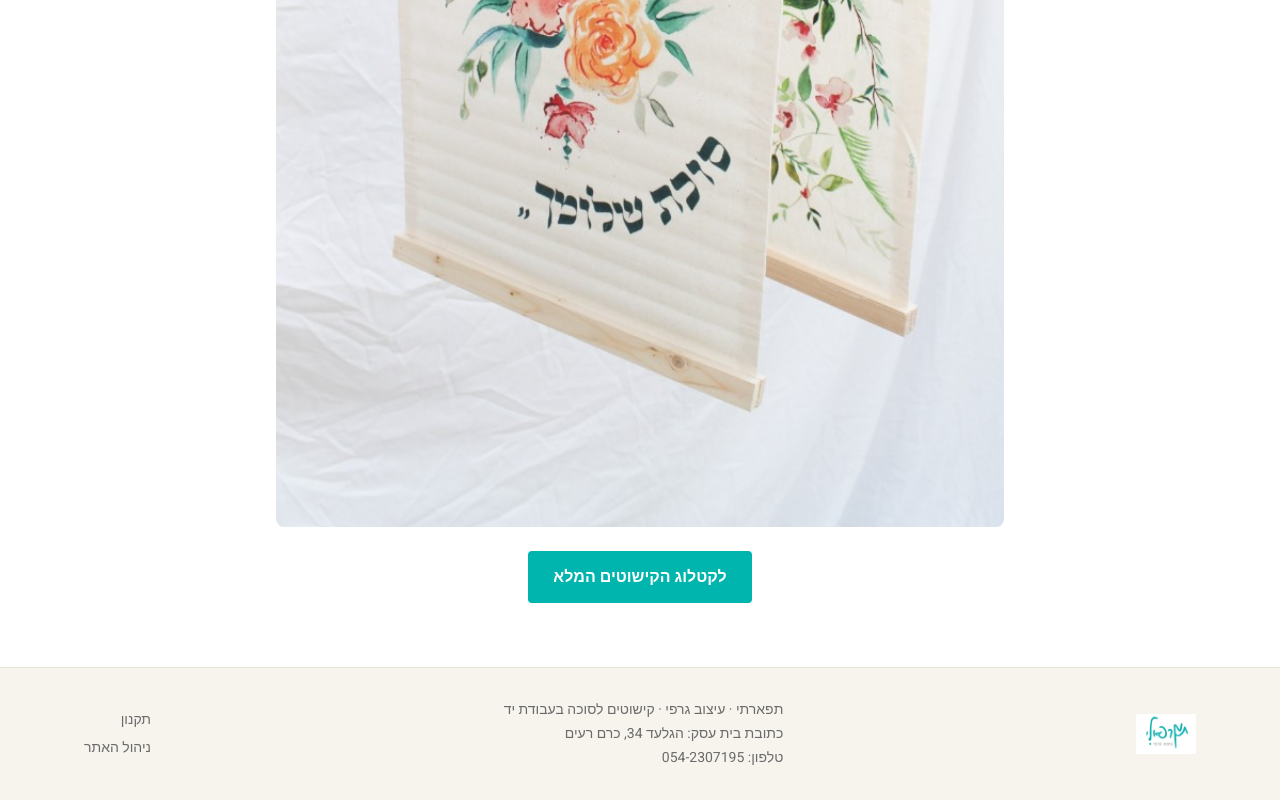
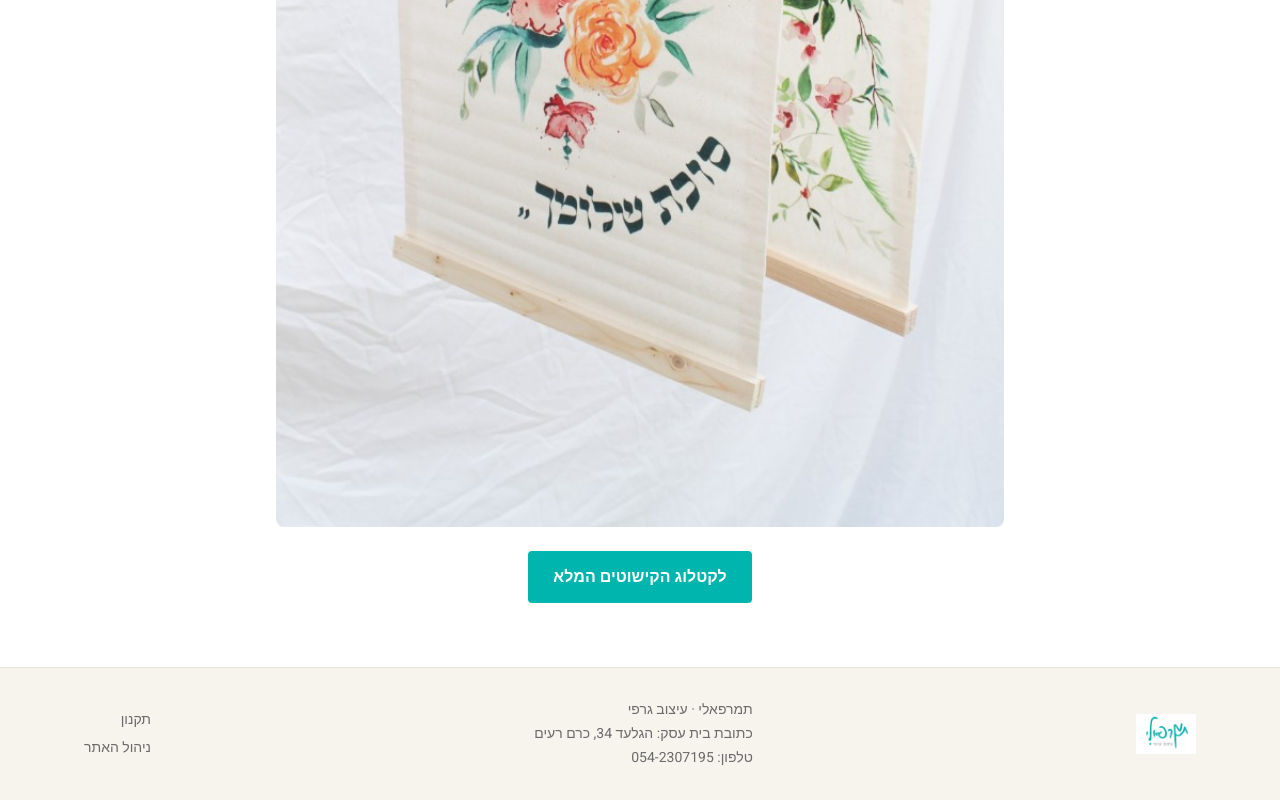
Before and after one commit to betsalelkogo/Sukkot, a Next.js app: page / in a window 1280 px wide. Shown: the part 2569-3369 px from the top of the page. Built offline with nearby package versions, Linux system fonts and the light colour scheme; no server answers; the database is empty.

Commit message:
Fix name

```diff
--- a/src/app/layout.tsx
+++ b/src/app/layout.tsx
@@ -12,7 +12,7 @@ const heebo = Heebo({
 export const dynamic = "force-dynamic";
 
 export const metadata: Metadata = {
-  title: "תפארתי | קישוטים לסוכה בעבודת יד",
+  title: "תמרפאלי · עיצוב גרפי",
   description: "קישוטים לסוכה מאויירים בעבודת יד ומודפסים על בד מיוחד. עמיד בגשם ומחזיק לשנים.",
 };
 
--- a/src/lib/defaults.ts
+++ b/src/lib/defaults.ts
@@ -1,5 +1,5 @@
 export const DEFAULT_CONTENT = {
-  logo_text: "תפארתי",
+  logo_text: "תמרפאלי · עיצוב גרפי",
   hero_title: "קישוטים מרהיבים לסוכה בעבודת יד",
   catalog_cta: "לקטלוג הקישוטים המלא",
   about_title: "הקישוטים שלנו",
@@ -9,7 +9,7 @@ export const DEFAULT_CONTENT = {
 את כל הדגמים ניתן להזמין גם מודפסים על A3 עם למינציה.
 
 השנה הסוכה שלכם תהיה יפה יותר!`,
-  footer_text: "תפארתי · עיצוב גרפי · קישוטים לסוכה בעבודת יד",
+  footer_text: "תמרפאלי · עיצוב גרפי",
 };
 
 const standard = {
```
